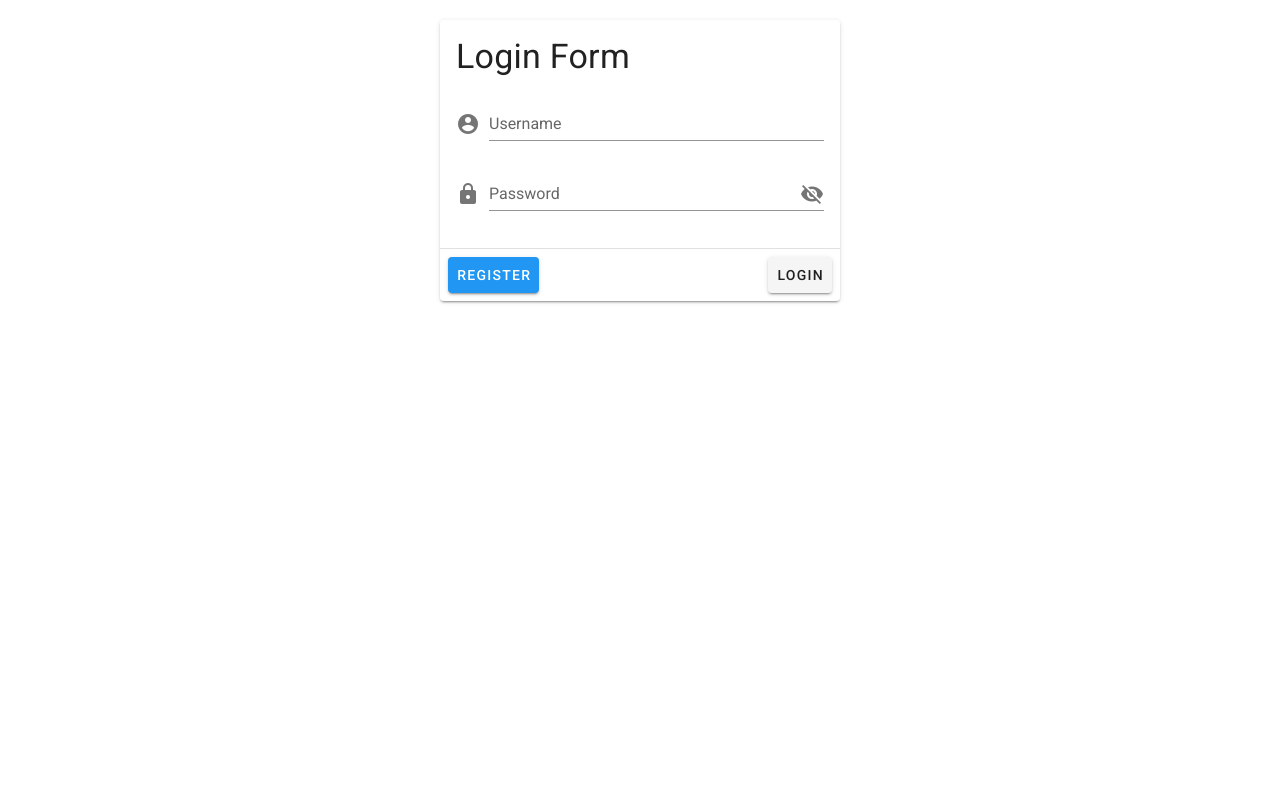
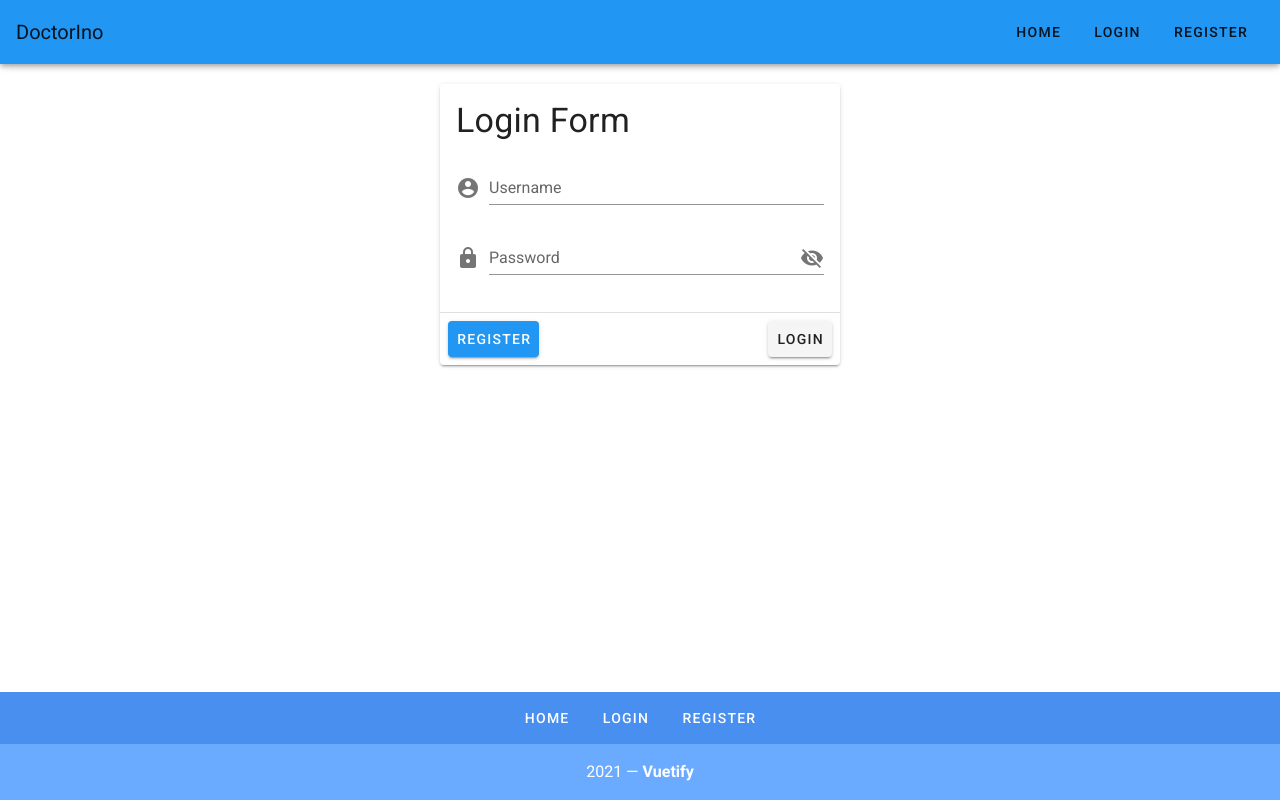
Before and after one commit to Ezzalibrahim/Vuetify, a Vue app: page / in a window 1280 px wide. Built offline with nearby package versions, Linux system fonts and the light colour scheme.

Commit message:
Add Header and Footer

```diff
--- a/src/App.vue
+++ b/src/App.vue
@@ -1,5 +1,15 @@
 <template>
   <v-app>
+  <v-app-bar app color="info" >
+    <v-toolbar-title> DoctorIno</v-toolbar-title>
+    <v-spacer></v-spacer>
+    <v-btn text rounded>Home</v-btn>
+    <v-btn text rounded>Login</v-btn>
+    <v-btn text rounded>Register</v-btn>
+  </v-app-bar>
+
+    <!-- Login Form  -->
+    <v-content>
       <v-card width="400" class="mx-auto mt-5">
         <v-card-title >
           <h1 class="display-1">Login Form </h1>
@@ -17,6 +27,33 @@
           <v-btn color="deep-primary accent-4">Login</v-btn>
         </v-card-actions>
       </v-card>
+    </v-content>
+    <v-footer
+      color="primary lighten-1"
+      padless
+    >
+      <v-row
+        justify="center"
+        no-gutters
+      >
+        <v-btn
+          v-for="link in links"
+          :key="link"
+          color="white"
+          text
+          rounded
+          class="my-2"
+        >
+          {{ link }}
+        </v-btn>
+        <v-col
+          class="primary lighten-2 py-4 text-center white--text"
+          cols="12"
+        >
+          {{ new Date().getFullYear() }} — <strong>Vuetify</strong>
+        </v-col>
+      </v-row>
+    </v-footer>
   </v-app>
 </template>
 
@@ -33,6 +70,9 @@ export default {
   data :()=>{
     return{
         showPassword : false,
+        links:[
+          "Home","Login","Register"
+        ]
     }
   },
   computed:{
```
Lines whose indentation alone changed are shown as unchanged.
